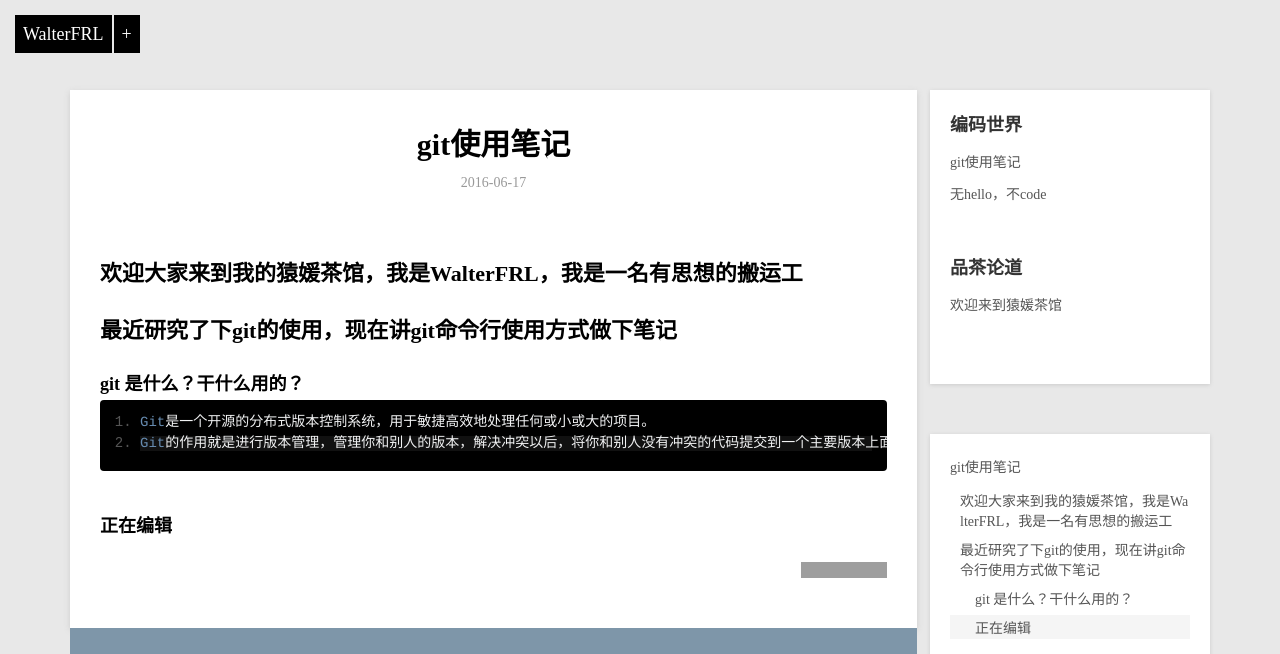
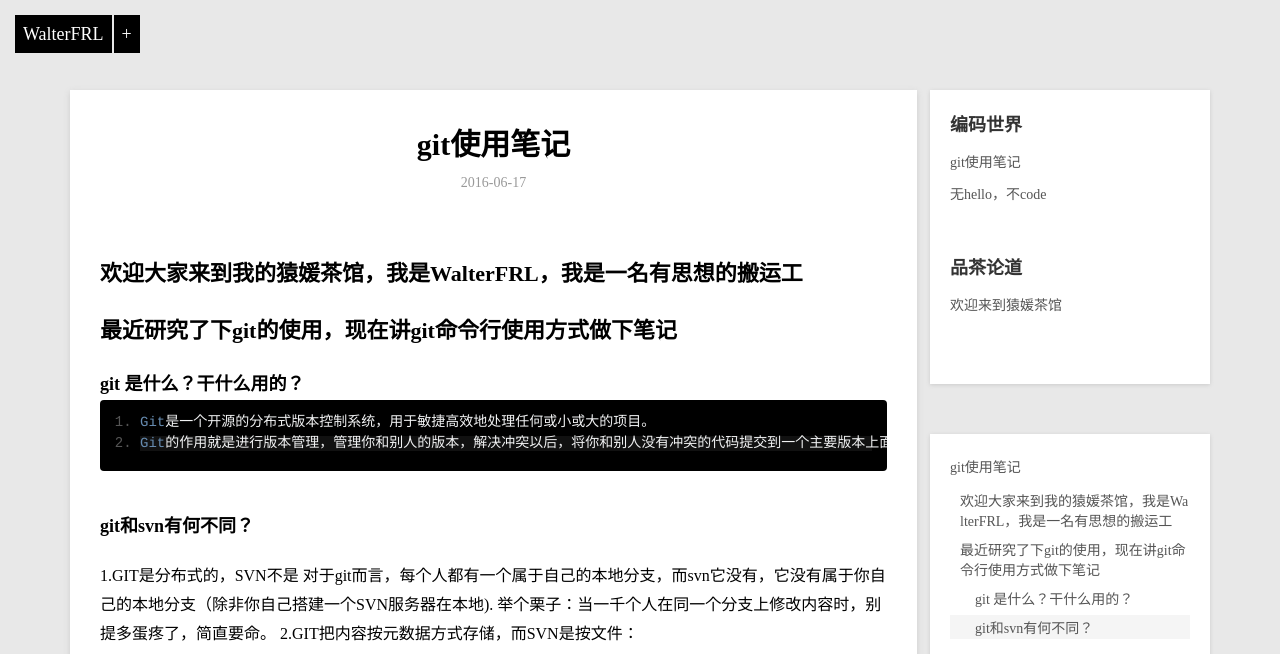
Before and after one commit to FRL1994/FRL1994.github.io, a Jekyll site: the page built from _posts/coding/2016-06-17-git_help_one.md, in a window 1280 px wide, cut to the strip 0-654 px from the top of the page. Built offline with Jekyll 4.4.1, drawn with Linux system fonts in a browser that asks for light colours; grey boxes are pictures that could not be loaded.

Commit message:
Update 2016-06-17-git_help_one.md

````diff
--- a/_posts/coding/2016-06-17-git_help_one.md
+++ b/_posts/coding/2016-06-17-git_help_one.md
@@ -14,4 +14,9 @@ description: 编码第二步，管好你的代码
 Git是一个开源的分布式版本控制系统，用于敏捷高效地处理任何或小或大的项目。
 Git的作用就是进行版本管理，管理你和别人的版本，解决冲突以后，将你和别人没有冲突的代码提交到一个主要版本上面。
 ```
-### 正在编辑
+
+### git和svn有何不同？
+1.GIT是分布式的，SVN不是
+  对于git而言，每个人都有一个属于自己的本地分支，而svn它没有，它没有属于你自己的本地分支（除非你自己搭建一个SVN服务器在本地).
+  举个栗子：当一千个人在同一个分支上修改内容时，别提多蛋疼了，简直要命。
+2.GIT把内容按元数据方式存储，而SVN是按文件：
````
